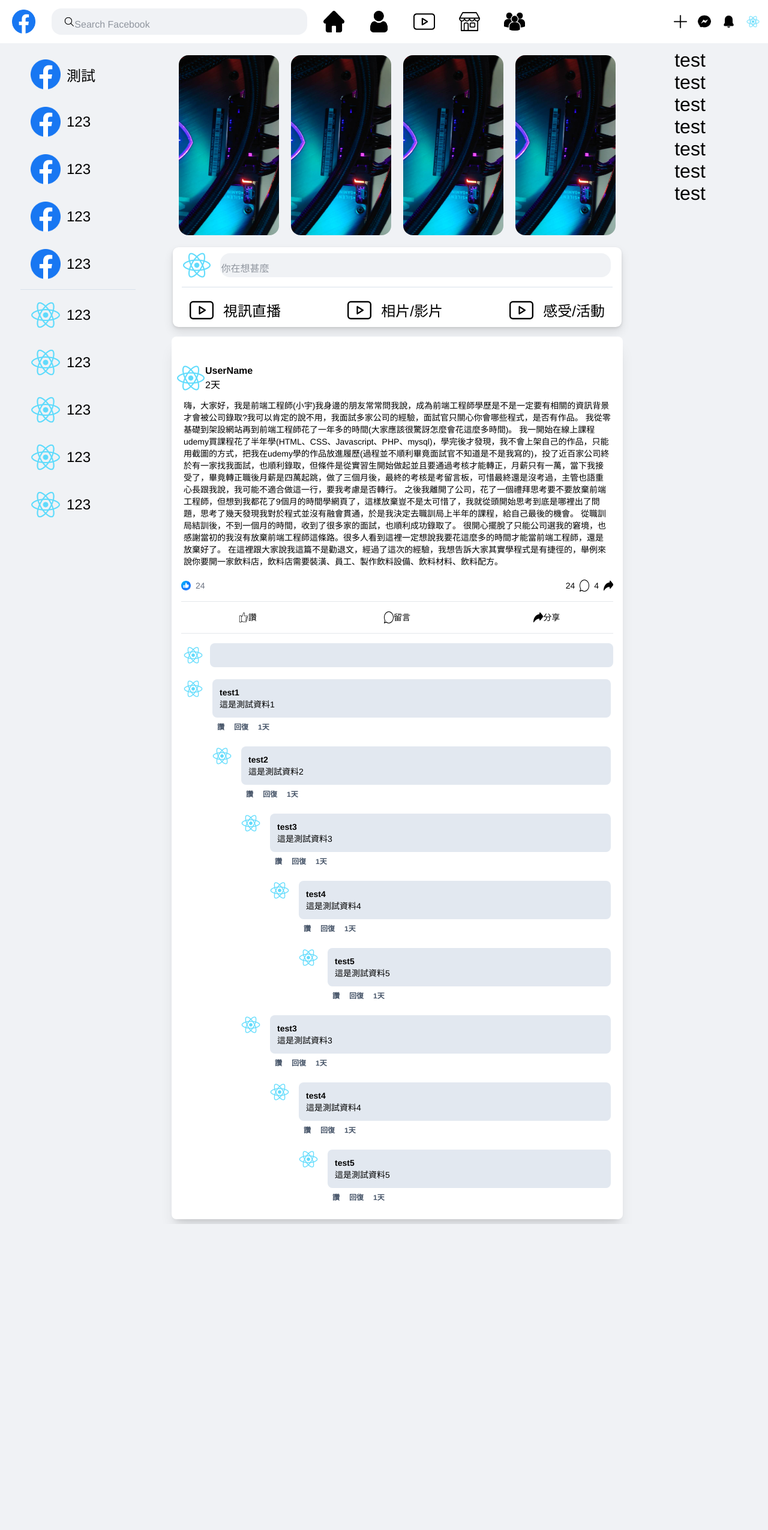
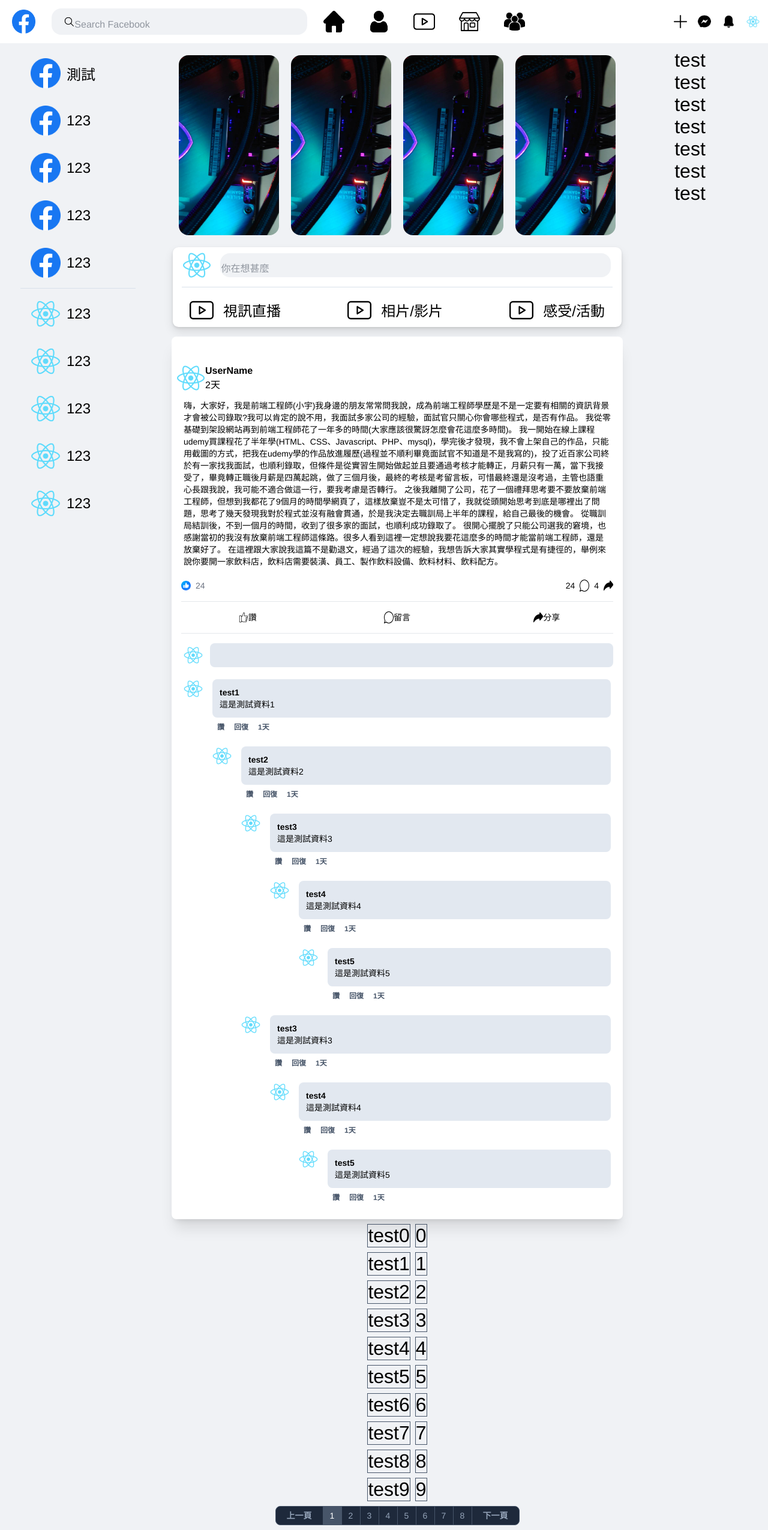
Before and after one commit to 109318093/facebookfront, a React (Create React App) app: page /app/HeaderArea in a window 1280 px wide. Shown: the whole page at 60% size. Before the commit the page ends 2040 px from the top, so only its background shows below. Built offline with nearby package versions, Linux system fonts and the light colour scheme.

Commit message:
修復sticky失效 bug

```diff
--- a/src/MainArea/MainArea.css
+++ b/src/MainArea/MainArea.css
@@ -6,7 +6,6 @@
 }
 
 .Lside {
-    margin-top: 10px;
     width: 15%;
 }
 
--- a/src/MainArea/MainArea.js
+++ b/src/MainArea/MainArea.js
@@ -23,7 +23,7 @@ function MainArea() {
     // }, []);
     return(
         <div className="Main grid grid-cols-3 gap-2 justify-center ">
-            <div className="Lside sticky mr-11 max-h-[1rem]  lg:block hidden">
+            <div className="Lside sticky mr-11 max-h-[1rem] top-[10%] lg:block hidden">
                 <div className="Upper">
                     <ul className="profile">
                         <li>
@@ -138,7 +138,7 @@ function MainArea() {
                 </div>
                 <div className="post m-2 max-w-4xl">
                     <PostContain />
-                    {/* <PaginationContain data={data} setTest={setTest} testData={testData} currPage={currPage} setCurrPage={setCurrPage}/> */}
+                    <PaginationContain data={data} setTest={setTest} testData={testData} currPage={currPage} setCurrPage={setCurrPage}/>
                 </div>
             </div>
             <div className="friend-list lg:block hidden sticky max-h-[40rem] top-[10%]">
```
